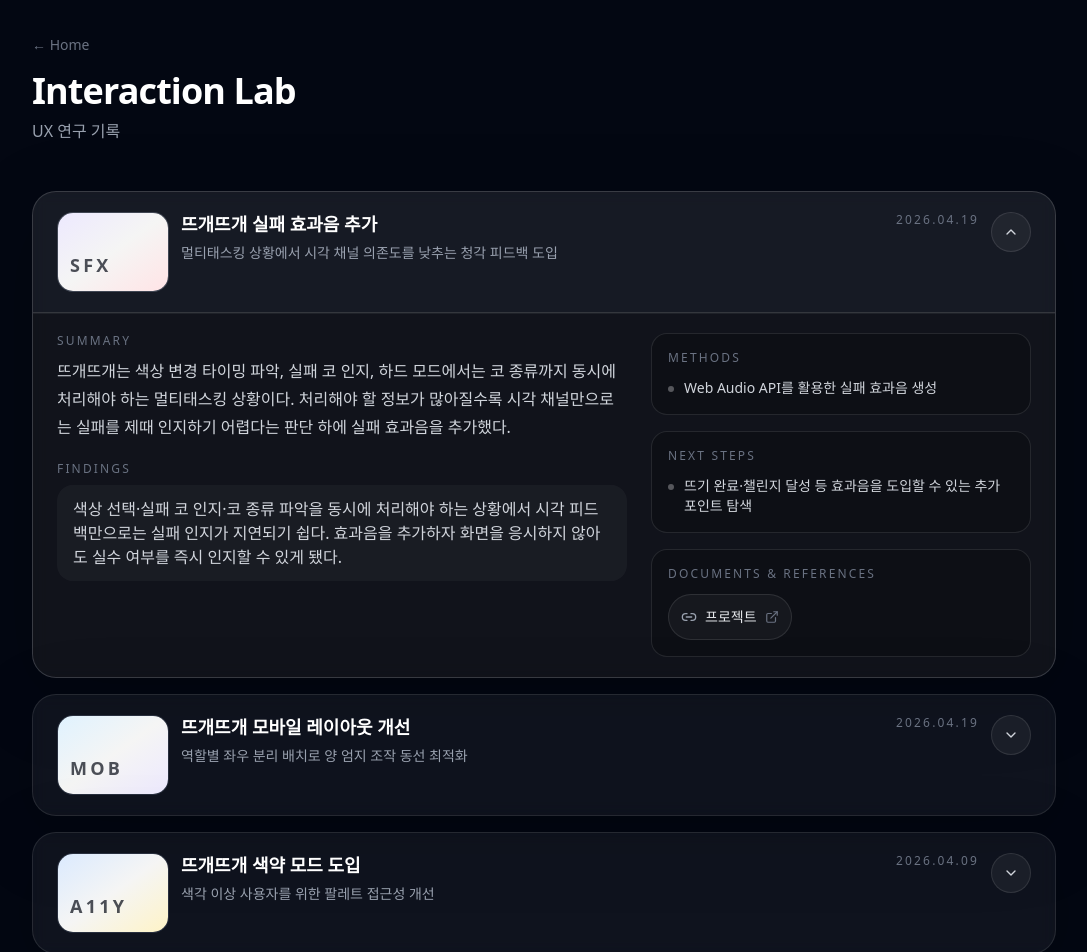
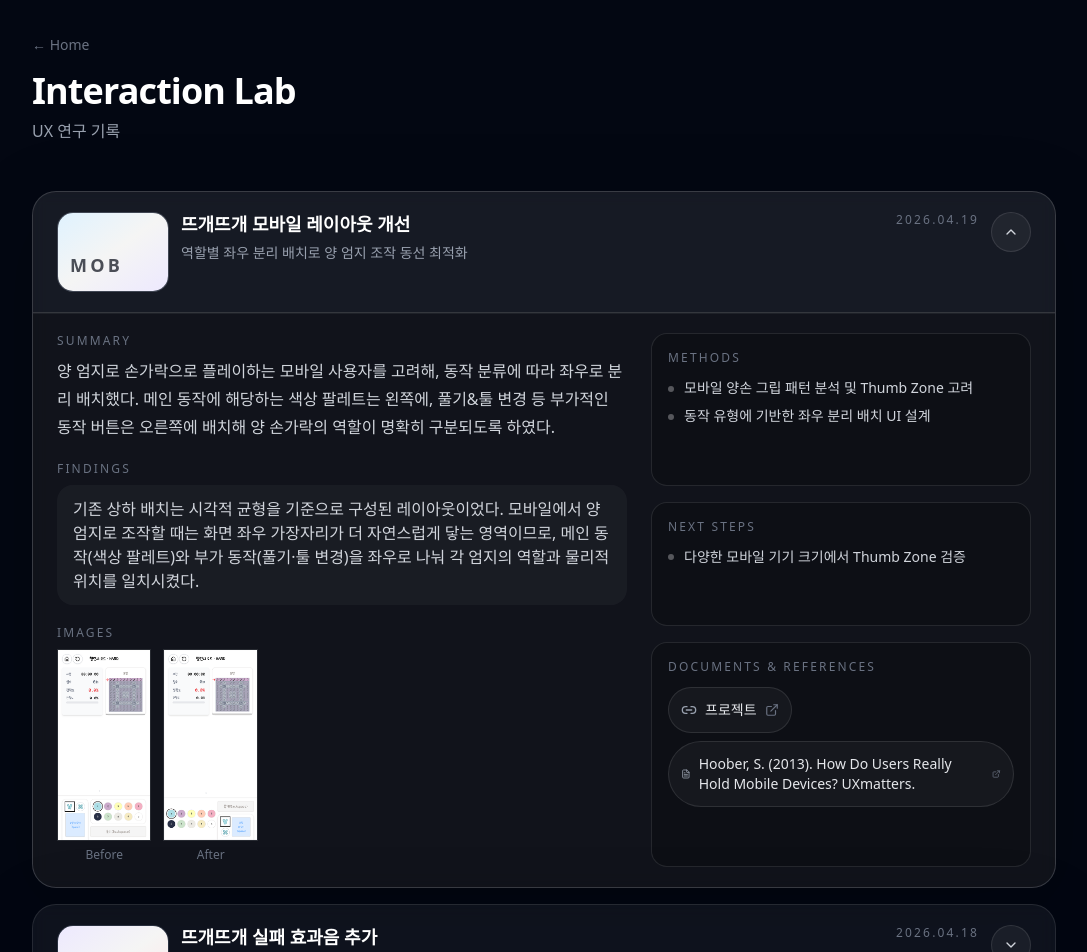
Before and after one commit to amaran-th/interactive-portfolio, a Next.js app: page /interaction-lab in a window 1280 px wide. Shown: the top 952 px of the page, without its empty margins (96-1183 px from the left). Built offline with nearby package versions, Linux system fonts and the light colour scheme.

Commit message:
feat : 도안 현재 뜰 셀 강조 및 리서치 레퍼런스 보완

```diff
--- a/app/(portfolio)/interaction-lab/_sections/data.ts
+++ b/app/(portfolio)/interaction-lab/_sections/data.ts
@@ -59,10 +59,51 @@ export const researches: ResearchRecord[] = [
   //   ],
   // },
   {
+    id: "knit-muffler-mobile-layout",
+    title: "뜨개뜨개 모바일 레이아웃 개선",
+    subtitle: "역할별 좌우 분리 배치로 양 엄지 조작 동선 최적화",
+    period: "2026.04.19",
+    thumbnailLabel: "MOB",
+    accentClassName: "from-sky-100 via-stone-100 to-violet-100",
+    summary:
+      "양 엄지로 손가락으로 플레이하는 모바일 사용자를 고려해, 동작 분류에 따라 좌우로 분리 배치했다. 메인 동작에 해당하는 색상 팔레트는 왼쪽에, 풀기&툴 변경 등 부가적인 동작 버튼은 오른쪽에 배치해 양 손가락의 역할이 명확히 구분되도록 하였다.",
+    methods: [
+      "모바일 양손 그립 패턴 분석 및 Thumb Zone 고려",
+      "동작 유형에 기반한 좌우 분리 배치 UI 설계",
+    ],
+    findings: [
+      "기존 상하 배치는 시각적 균형을 기준으로 구성된 레이아웃이었다. 모바일에서 양 엄지로 조작할 때는 화면 좌우 가장자리가 더 자연스럽게 닿는 영역이므로, 메인 동작(색상 팔레트)와 부가 동작(풀기·툴 변경)을 좌우로 나눠 각 엄지의 역할과 물리적 위치를 일치시켰다.",
+    ],
+    images: [
+      {
+        label: "Before",
+        src: "/interaction-lab/knit-muffler-mobile-layout_before.png",
+      },
+      {
+        label: "After",
+        src: "/interaction-lab/knit-muffler-mobile-layout_after.png",
+      },
+    ],
+    nextSteps: ["다양한 모바일 기기 크기에서 Thumb Zone 검증"],
+    references: [
+      {
+        label: "프로젝트",
+        href: "/playground/knit-muffler",
+        type: "project",
+      },
+      {
+        label:
+          "Hoober, S. (2013). How Do Users Really Hold Mobile Devices? UXmatters.",
+        href: "https://www.uxmatters.com/mt/archives/2013/02/how-do-users-really-hold-mobile-devices.php",
+        type: "document",
+      },
+    ],
+  },
+  {
     id: "knit-muffler-sound-feedback",
     title: "뜨개뜨개 실패 효과음 추가",
     subtitle: "멀티태스킹 상황에서 시각 채널 의존도를 낮추는 청각 피드백 도입",
-    period: "2026.04.19",
+    period: "2026.04.18",
     thumbnailLabel: "SFX",
     accentClassName: "from-violet-100 via-stone-100 to-rose-100",
     summary:
@@ -80,41 +121,9 @@ export const researches: ResearchRecord[] = [
         href: "/playground/knit-muffler",
         type: "project",
       },
-    ],
-  },
-  {
-    id: "knit-muffler-mobile-layout",
-    title: "뜨개뜨개 모바일 레이아웃 개선",
-    subtitle: "역할별 좌우 분리 배치로 양 엄지 조작 동선 최적화",
-    period: "2026.04.19",
-    thumbnailLabel: "MOB",
-    accentClassName: "from-sky-100 via-stone-100 to-violet-100",
-    summary:
-      "양 엄지로 손가락으로 플레이하는 모바일 사용자를 고려해, 동작 분류에 따라 좌우로 분리 배치했다. 메인 동작에 해당하는 색상 팔레트는 왼쪽에, 풀기&툴 변경 등 부가적인 동작 버튼은 오른쪽에 배치해 양 손가락의 역할이 명확히 구분되도록 하였다.",
-    methods: [
-      "모바일 양손 그립 패턴 분석 및 Thumb Zone 고려",
-      "동작 유형에 기반한 좌우 분리 배치 UI 설계",
-    ],
-    findings: [
-      "기존 상하 배치는 시각적 균형을 기준으로 구성된 레이아웃이었다. 모바일에서 양 엄지로 조작할 때는 화면 좌우 가장자리가 더 자연스럽게 닿는 영역이므로, 메인 동작(색상 팔레트)와 부가 동작(풀기·툴 변경)을 좌우로 나눠 각 엄지의 역할과 물리적 위치를 일치시켰다.",
-    ],
-    images: [
       {
-        label: "before",
-        src: "/interaction-lab/knit-muffler-mobile-layout_before.png",
-      },
-    ],
-    nextSteps: ["다양한 모바일 기기 크기에서 Thumb Zone 검증"],
-    references: [
-      {
-        label: "프로젝트",
-        href: "/playground/knit-muffler",
-        type: "project",
-      },
-      {
-        label:
-          "Hoober, S. (2013). How Do Users Really Hold Mobile Devices? UXmatters.",
-        href: "https://www.uxmatters.com/mt/archives/2013/02/how-do-users-really-hold-mobile-devices.php",
+        label: "Gaver, W. W. (1986). Auditory Icons: Using Sound in Computer Interfaces. Human-Computer Interaction.",
+        href: "https://doi.org/10.1207/s15327051hci0202_3",
         type: "document",
       },
     ],
--- a/app/(portfolio)/playground/_sections/Works/1_KnitMuffler/DraftPreview.tsx
+++ b/app/(portfolio)/playground/_sections/Works/1_KnitMuffler/DraftPreview.tsx
@@ -11,12 +11,14 @@ export default function DraftPreview({
   cellSize = 12,
   showNumbers = true,
   currentRowIndex,
+  currentStitchCount,
 }: {
   draft: Draft;
   className?: string;
   cellSize?: number;
   showNumbers?: boolean;
   currentRowIndex?: number;
+  currentStitchCount?: number;
 }) {
   const palette = useColorPalette();
   const colorList = Object.values(palette);
@@ -25,7 +27,16 @@ export default function DraftPreview({
     <div
       className={`flex flex-col gap-px border border-gray-400 bg-gray-400 ${className}`}
     >
-      {draft.data.map((row, ri) => (
+      {draft.data.map((row, ri) => {
+        // 현재 뜰 셀의 열 인덱스 계산 (홀수 줄은 우→좌)
+        const nextCellCol =
+          ri === currentRowIndex && typeof currentStitchCount === "number"
+            ? ri % 2 === 1
+              ? row.length - 1 - currentStitchCount
+              : currentStitchCount
+            : -1;
+
+        return (
           <div
             key={ri}
             className={`flex gap-px bg-gray-400 relative ${typeof currentRowIndex === "number" && ri !== currentRowIndex ? "opacity-30" : ""}`}
@@ -42,15 +53,22 @@ export default function DraftPreview({
               ))}
             {row.map((stitch, si) => {
               const colorDef = colorList.find((c) => c.id === stitch.color);
+              const isNext = si === nextCellCol;
               return (
                 <div
                   key={si}
-                className={`flex justify-center items-center text-[8px]${stitch.type === StitchType.Flower ? " rounded-full" : ""}`}
+                  className={`flex justify-center items-center text-[9px] ${stitch.type === StitchType.Flower ? " rounded-full" : ""}${isNext ? " z-10" : ""}`}
                   style={{
                     width: cellSize,
                     height: cellSize,
                     backgroundColor: colorDef?.fill ?? "white",
                     color: colorDef?.text ?? "inherit",
+                    ...(isNext
+                      ? {
+                          outline: "2px solid rgb(239 68 68)",
+                          outlineOffset: "-2px",
+                        }
+                      : {}),
                   }}
                 >
                   {showNumbers ? (stitch.color ?? "") : ""}
@@ -58,7 +76,8 @@ export default function DraftPreview({
               );
             })}
           </div>
-      ))}
+        );
+      })}
     </div>
   );
 }
--- a/app/(portfolio)/playground/_sections/Works/1_KnitMuffler/PlayScreen.tsx
+++ b/app/(portfolio)/playground/_sections/Works/1_KnitMuffler/PlayScreen.tsx
@@ -172,6 +172,7 @@ export default function PlayScreen({
                   <DraftPreview
                     draft={challengeDraft}
                     currentRowIndex={knittedRows.length}
+                    currentStitchCount={currentRow.length}
                   />
                 </div>
               ) : (
@@ -212,6 +213,7 @@ export default function PlayScreen({
               <DraftPreview
                 draft={challengeDraft}
                 currentRowIndex={knittedRows.length}
+                currentStitchCount={currentRow.length}
               />
             </div>
           ) : (
```
Also changed, not shown: public/interaction-lab/knit-muffler-mobile-layout_after.png (added), 1 other file (tests, documents, lock files or other folders). Lines whose indentation alone changed are shown as unchanged.
